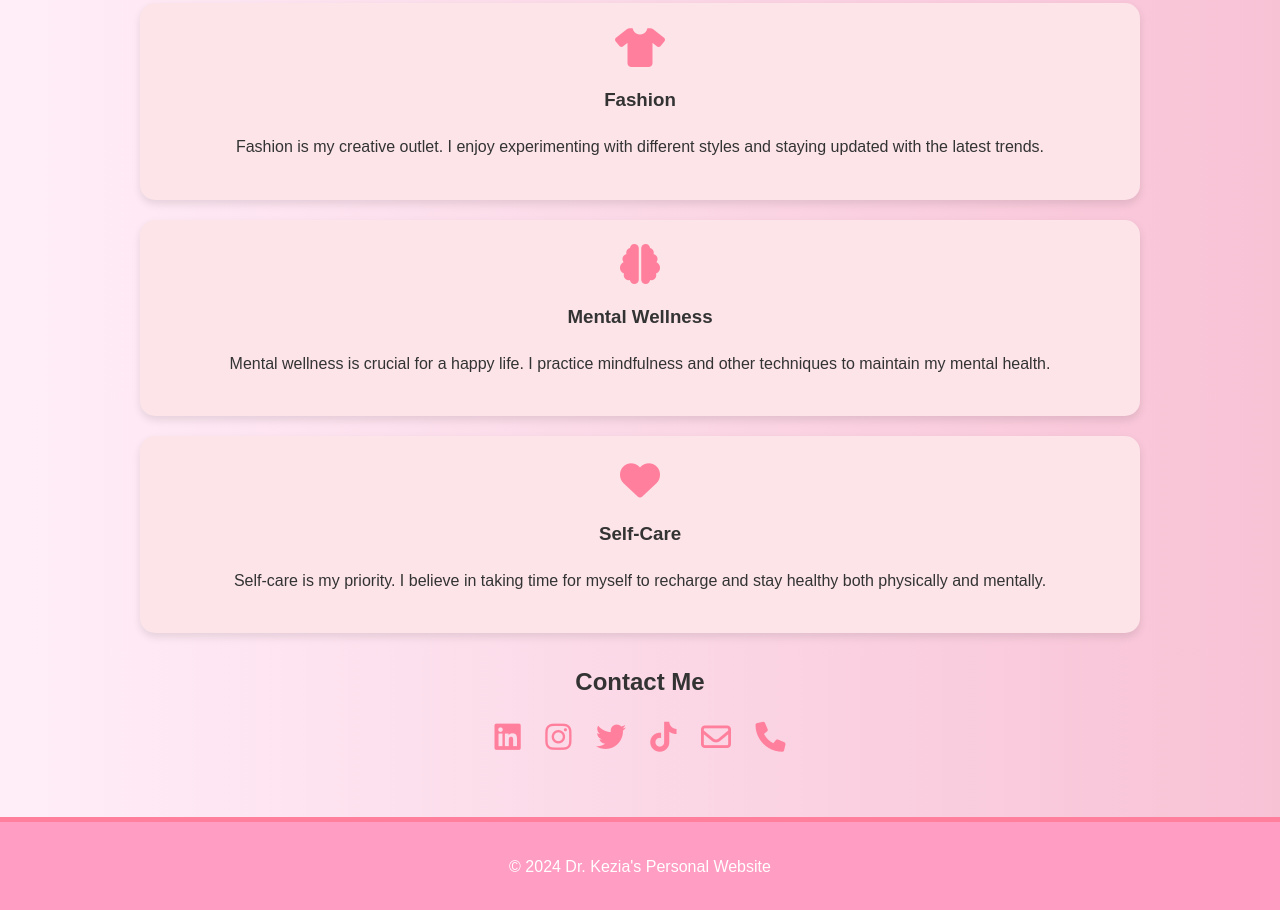
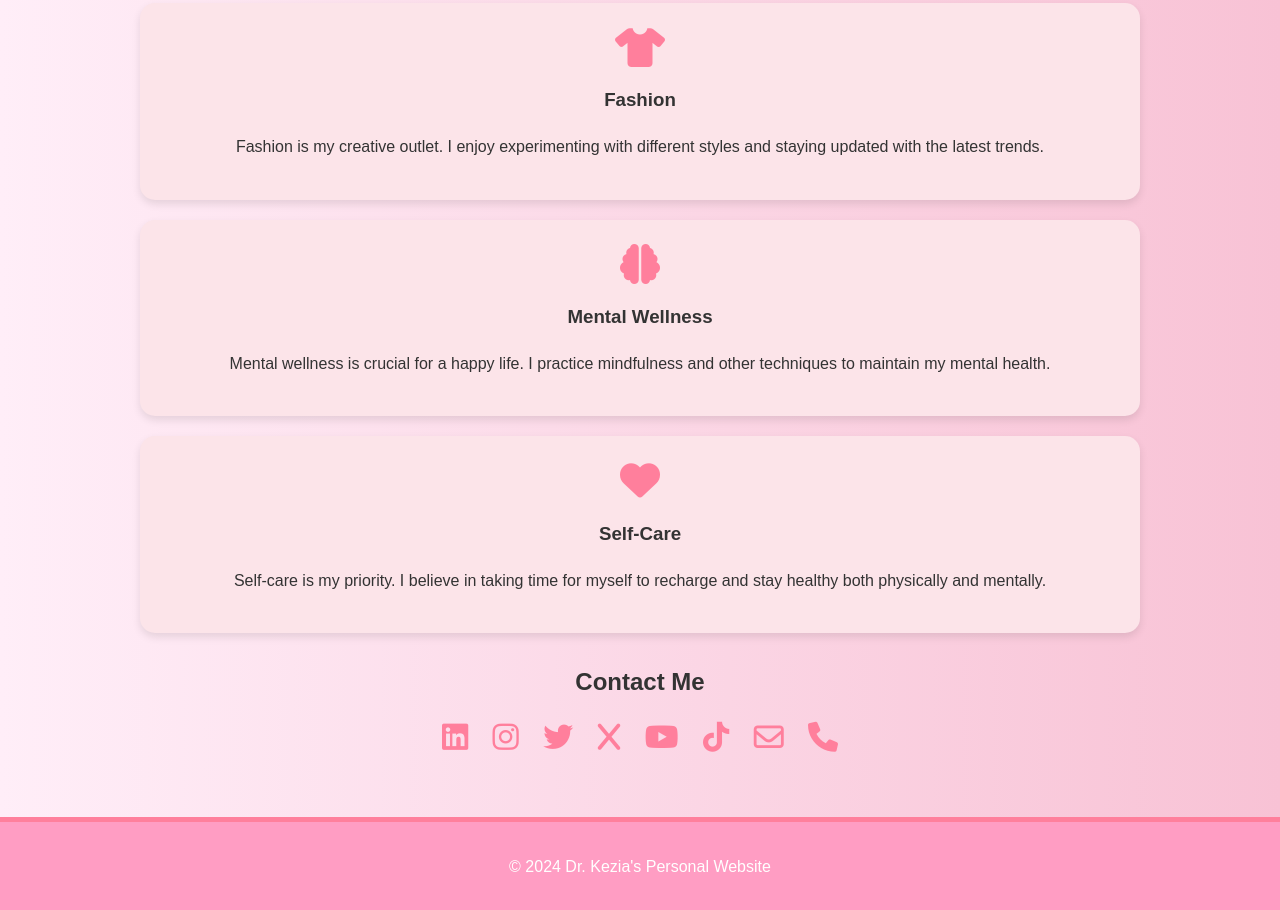
Before and after one commit to DrKeziaMawia/DrKeziaMawia.github.io, a plain HTML site: page index.html in a window 1280 px wide. Shown: the part 872-1782 px from the top of the page. Drawn offline with Linux system fonts and the light colour scheme.

Commit message:
Updated HTML and CSS for better responsiveness and design

```diff
--- a/index.html
+++ b/index.html
@@ -203,9 +203,11 @@
         <section id="contact">
             <h2>Contact Me</h2>
             <div class="social-links">
-                <a href="https://www.linkedin.com/in/dr-kezia/" target="_blank" class="social-icon fab fa-linkedin"></a>
+                <a href="https://www.linkedin.com/in/kezia-mawia-0463a5242?utm_source=share&utm_campaign=share_via&utm_content=profile&utm_medium=android_app" target="_blank" class="social-icon fab fa-linkedin"></a>
                 <a href="https://www.instagram.com/kylerivan?igsh=dHR3cTAyZzh0bjI1" target="_blank" class="social-icon fab fa-instagram"></a>
                 <a href="https://twitter.com/dr_kezia" target="_blank" class="social-icon fab fa-twitter"></a>
+                <a href="https://x.com/Nofear98749?t=9C3qfeHMzqoVe5l9pcINOA&s=09" target="_blank" class="social-icon fab fa-x"></a>
+                <a href="https://youtube.com/@keziamawia6424?si=ynXCasvqnrv7b_Bv" target="_blank" class="social-icon fab fa-youtube"></a>
                 <a href="https://www.tiktok.com/@kyler_zia?_t=8oaWTKsp8YX&_r=1" target="_blank" class="social-icon fab fa-tiktok"></a>
                 <a href="mailto:keziamawia98@gmail.com" class="social-icon far fa-envelope"></a>
                 <a href="tel:+254704892447" class="social-icon fas fa-phone"></a>
```
